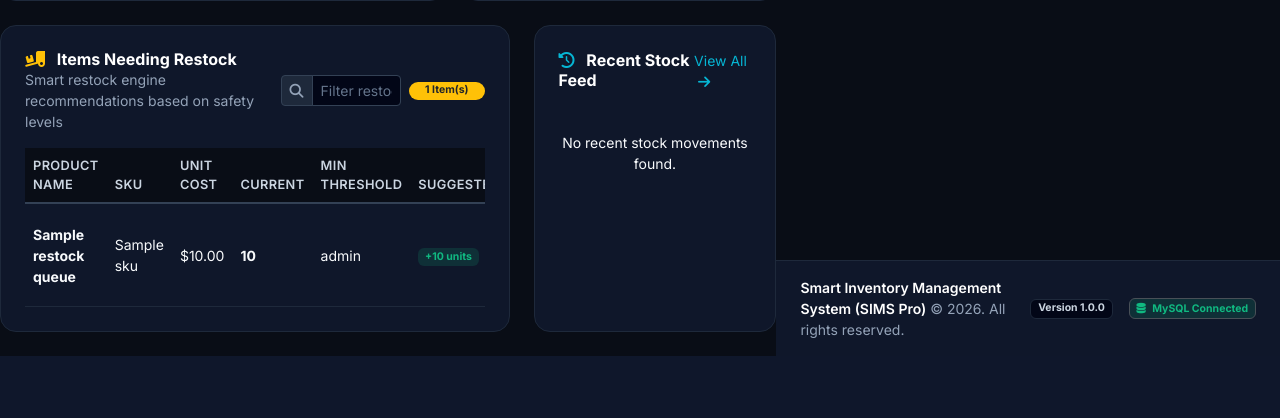
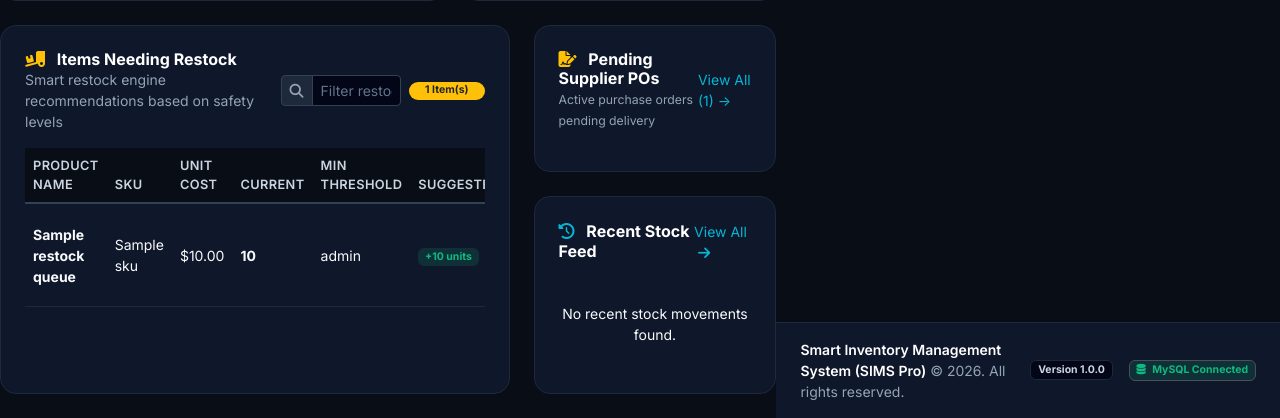
Before and after one commit to jayandisemini/inventory-management-system, a PHP site: template app/Views/dashboard/manager.php in a window 1280 px wide. Shown: the part 947-1365 px from the top of the page. Before the commit the page ends 1303 px from the top, so only its background shows below. Run offline with PHP 8.4, Linux system fonts and the light colour scheme; the template is opened without the code that fills it: most values are stand-ins (such as "Sample title", 1, 10 or a date in 2020); some libraries are stand-ins or nearby versions.

Commit message:
feat(manager-dashboard): add pending purchase orders tracking widget

```diff
--- a/app/Views/dashboard/manager.php
+++ b/app/Views/dashboard/manager.php
@@ -253,8 +253,45 @@
             </div>
         </div>
 
-        <!-- Recent Stock Activity Feed Side Widget -->
-        <div class="col-12 col-xl-4">
+        <!-- Operations Side Column: PO Pipeline + Recent Feed -->
+        <div class="col-12 col-xl-4 d-flex flex-column gap-4">
+            <!-- Pending Purchase Orders Pipeline Panel -->
+            <div class="card border-0 rounded-4 bg-slate-900 p-4 border border-slate-800">
+                <div class="d-flex align-items-center justify-content-between mb-3">
+                    <div>
+                        <h6 class="fw-bold text-white mb-0">
+                            <i class="fas fa-file-signature text-warning me-2"></i> Pending Supplier POs
+                        </h6>
+                        <small class="text-slate-400 fs-8">Active purchase orders pending delivery</small>
+                    </div>
+                    <a href="/purchase-orders" class="fs-8 text-cyan text-decoration-none">View All (<?= count($pendingPOs ?? []) ?>) &rarr;</a>
+                </div>
+
+                <?php if (empty($pendingPOs)): ?>
+                    <div class="text-center py-3 text-slate-400 fs-8">
+                        <i class="fas fa-check-circle text-emerald me-1"></i> No pending purchase orders.
+                    </div>
+                <?php else: ?>
+                    <div class="d-flex flex-column gap-2">
+                        <?php foreach (array_slice($pendingPOs, 0, 3) as $po): ?>
+                            <div class="p-2.5 rounded-3 bg-slate-800/60 border border-slate-700/60 d-flex align-items-center justify-content-between">
+                                <div>
+                                    <div class="fw-bold text-white fs-7"><?= htmlspecialchars($po->po_number ?? 'PO-' . $po->po_id) ?></div>
+                                    <small class="text-slate-400 fs-8"><?= htmlspecialchars($po->supplier_name ?? 'Supplier') ?> &bull; <span class="text-emerald">$<?= number_format($po->total_amount ?? 0, 2) ?></span></small>
+                                </div>
+                                <div class="d-flex align-items-center gap-2">
+                                    <span class="badge bg-warning-subtle text-warning fs-8 px-2 py-1"><i class="fas fa-truck-fast me-1"></i><?= htmlspecialchars($po->status ?? 'Sent') ?></span>
+                                    <a href="/purchase-orders/show?id=<?= $po->po_id ?>" class="btn btn-xs btn-outline-cyan rounded-2 px-2 py-0.5" title="View PO">
+                                        <i class="fas fa-eye"></i>
+                                    </a>
+                                </div>
+                            </div>
+                        <?php endforeach; ?>
+                    </div>
+                <?php endif; ?>
+            </div>
+
+            <!-- Recent Stock Activity Feed Side Widget -->
             <div class="card border-0 rounded-4 bg-slate-900 p-4 h-100 border border-slate-800">
                 <div class="d-flex align-items-center justify-content-between mb-3">
                     <h6 class="fw-bold text-white mb-0">
```
Also changed, not shown: app/Controllers/DashboardController.php (+9 -1 lines).
